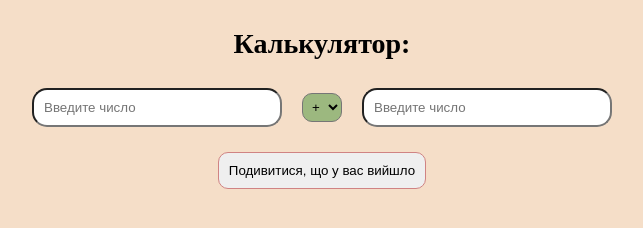
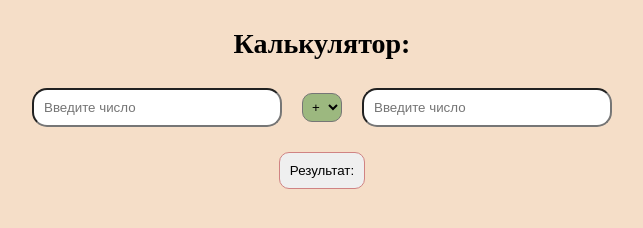
Before and after one commit to SergoSD/5, a plain HTML site: page index.html in a window 1280 px wide. Shown: the whole page, without its empty margins (318-961 px from the left). Drawn offline with Linux system fonts and the light colour scheme.

Commit message:
Update index.html

```diff
--- a/index.html
+++ b/index.html
@@ -30,7 +30,7 @@
                     id="input2"
                 />
             </div>
-            <button class="btn" id="btn">Подивитися, що у вас вийшло</button>
+            <button class="btn" id="btn">Результат:</button>
             <p class="result" id="result"></p>
         </div>
         <script src="js/app.js"></script>
```
